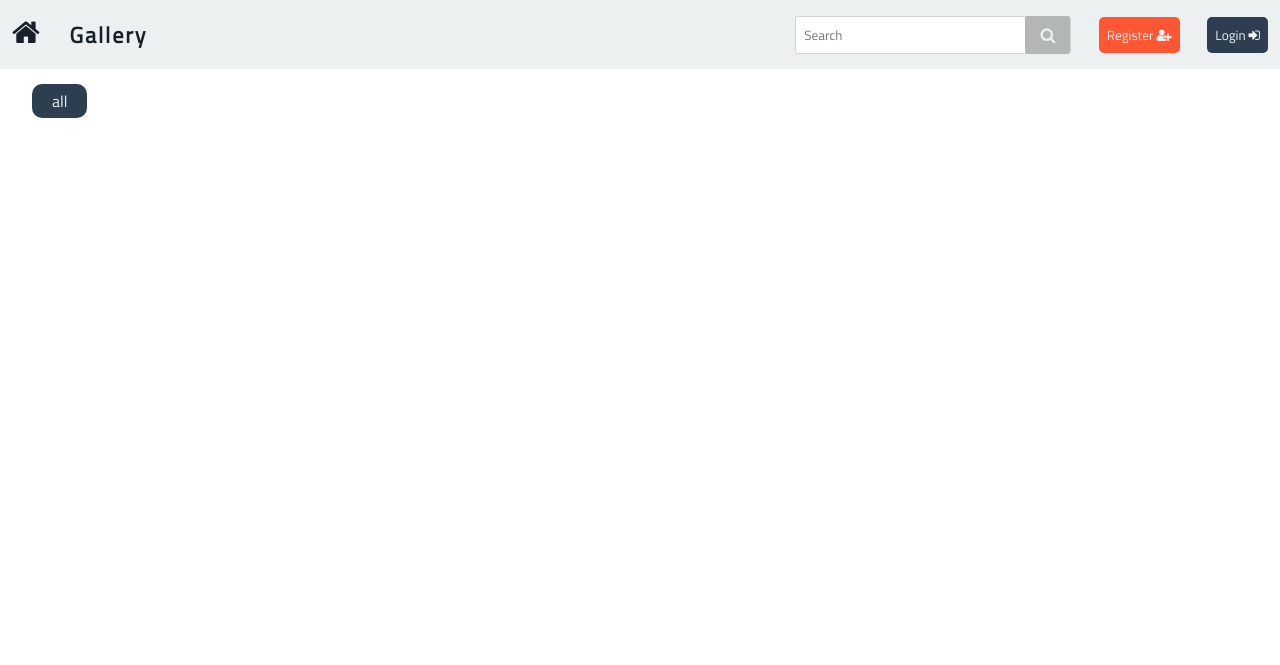
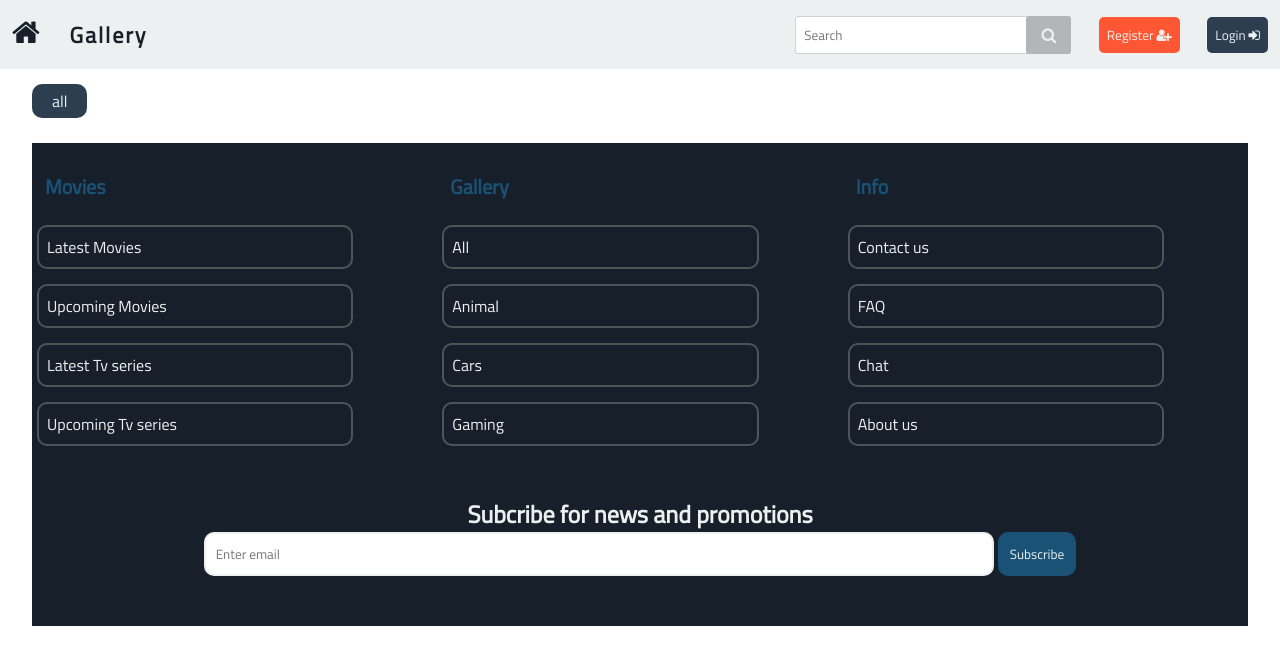
Before and after one commit to VVValx/website, a PHP site: page /gallery.php in a window 1280 px wide. Shown: the top 665 px of the page. Run offline with PHP 8.4, Linux system fonts and the light colour scheme; data that the repository does not hold is empty; some libraries are stand-ins or nearby versions.

Commit message:
Added footer and some other functionalities

```diff
--- a/css/index.css
+++ b/css/index.css
@@ -35,6 +35,7 @@ body,html{
   justify-content: space-between;
   align-items: center;
   z-index: 1000;
+  transition: all .5s;
 }
 
 .topMenu-item{
@@ -43,7 +44,6 @@ body,html{
 
 .topMenu-list{
   display: inline-block;
-  color: #17202A;
   padding: 0 12px;
 }
 
@@ -91,9 +91,9 @@ body,html{
 .topMenu-search{
   width: 100%;
   background: #ECF0F1;
-  border-top: 1px solid #D0D3D4;
   padding: 15px 0;
   display: none;
+  z-index: 2000;
 }
 
 .topMenu-search-item{
@@ -102,7 +102,7 @@ body,html{
 
 .menu-search i{
   position: absolute;
-  right: 13px;
+  right: 12px;
   color: #ecf0f1;
   background: #B3B6B7;
   border: none;
@@ -158,25 +158,24 @@ body,html{
   object-fit: cover;
   border-radius: 3px;
 }
-.fa.fa-bars{font-size: 30px; font-weight: bold;}
-.fa.fa-bars:hover{cursor: pointer;}
+.fa.fa-bars{font-size: 30px; font-weight: bold;cursor: pointer;}
 .fa.fa-home{font-size: 30px;}
 .fa.fa-times{
   position: absolute;
-  left: 3px;
-  top: 0px;
-  font-size: 25px;
+  left: 9px;
+  top: 12px;
+  font-size: 40px;
   color: #ECF0F1;
   cursor: pointer;
 }
 .topMenu.menu-small{display: none;}
 
 .menu-s-body{
-  background: #2C3E50;
-  position: absolute;
+  background: rgba(0,0,0, 0.9);
+  position: fixed;
   right: 0;
   top: 0;
-  z-index: 1000;
+  z-index: 99999;
   width: 100%;
   height: 100%;
   display: none;
@@ -209,6 +208,7 @@ body,html{
 
 .section-tmp{
   width: 100%;
+  margin: 0 auto;
   padding-top: 56.25%;
   height: 0px;
   position: relative;
@@ -465,8 +465,109 @@ body,html{
 }
 
 /************************* Footer ******************/
+.footer{
+  width: 95%;
+  margin: 0 auto;
+  background: #17202A;
+}
+.footer-items{
+  text-align: center;
+  margin-top: 20px;
+}
+
+.footer-items ul{
+  list-style-type: none;
+  margin: 0 5px;
+}
+
+.footer-items li{
+  padding: 8px;
+  margin-top: 15px;
+  border: 2px solid #4D5656;
+  border-radius: 10px;
+  cursor: pointer;
+}
+.footer-items a{text-decoration: none; color: #ECF0F1;}
+
+.footer-items h4{
+  color: #1A5276;
+  margin-left: 5px;
+  padding: 8px;
+  font-size: 20px;
+  font-weight: bold;
+}
+
+.footer-items li:hover{
+  background: #2471A3;
+  border: 2px solid #2471A3;
+}
+
+.footer-sub{
+  text-align: center;
+  padding: 50px 0;
+}
+
+.footer-sub-items input{
+  width: 65%;
+  padding: 10px;
+  border: 2px solid #ECF0F1;
+  border-radius: 10px;
+}
+
+.footer-sub-items button{
+  background: #1A5276;
+  padding: 10px;
+  color: #ECF0F1;
+  border: 2px solid #1A5276;
+  border-radius: 10px;
+  cursor: pointer;
+}
+
+.footer-sub-items h4{
+  color: #ECF0F1;
+  font-size: 18px;
+  font-weight: bold;
+}
+
+.footer-sub-items input:focus{
+  outline: none;
+  background: #909497;
+  border: 2px solid #909497;
+}
+
+.footer-menu{
+    display: grid;
+    grid-template-columns: repeat(3, 1fr);
+  }
+
+.footer-items{
+  text-align: left;
+}
+
+.footer-items li{
+  max-width: 100%;
+  width: 80%;
+}
+
+.footer-sub-items h4{
+  color: #ECF0F1;
+  font-size: 24px;
+  font-weight: bold;
+}
 
 @media screen and (max-width: 768px) {
+  .footer-menu{
+    display: block;
+  }
+
+  .footer-items{
+    text-align: center;
+  }
+
+.footer-items li{
+  margin: 15px auto;
+}
+
 .section-3-grid{
     grid-template-columns: repeat(auto-fit, minmax(150px, 1fr));
     grid-auto-rows: minmax(150px, auto);
--- a/footer.php
+++ b/footer.php
@@ -1,6 +1,6 @@
 <div class="footer">
-  <div class="footer_menu">
-    <nav class="footer_items">
+  <div class="footer-menu">
+    <nav class="footer-items">
       <h4>Movies</h4>
       <ul>
         <li><a href="#">Latest Movies</a></li>
@@ -10,16 +10,17 @@
       </ul>
     </nav>
 
-    <nav class="footer_items">
-      <h4>Shopping</h4>
+    <nav class="footer-items">
+      <h4>Gallery</h4>
       <ul>
-        <li><a href="#">Men</a></li>
-        <li><a href="#">Ladies</a></li>
-        <li><a href="#">Young boys</a></li>
-        <li><a href="#">Young ladies</a></li>
+        <li><a href="#">All</a></li>
+        <li><a href="#">Animal</a></li>
+        <li><a href="#">Cars</a></li>
+        <li><a href="#">Gaming</a></li>
       </ul>
     </nav>
-    <nav class="footer_items">
+
+    <nav class="footer-items">
       <h4>Info</h4>
       <ul>
         <li><a href="#">Contact us</a></li>
@@ -30,10 +31,10 @@
     </nav>
   </div>
 
-  <div class="footer_sub">
-    <div class="footer_sub_items">
+  <div class="footer-sub">
+    <div class="footer-sub-items">
       <h4>Subcribe for news and promotions</h4>
-      <input type="text" name="subcribe_input" placeholder="Enter email">
+      <input type="text" name="subcribe-input" placeholder="Enter email">
       <button name="subcribe">Subscribe</button>
     </div>
   </div>
--- a/gallery.php
+++ b/gallery.php
@@ -8,5 +8,7 @@
       ?>
     </div>
   </div>
+
+  <?php include "footer.php"?>
 </body>
 </html>
--- a/index.php
+++ b/index.php
@@ -56,6 +56,8 @@
         </diV>
       </div>
     </div>
+
+    <?php include "footer.php" ?>
     <script src="js/videoPlayer.js"></script>
 </body>
 </html>
--- a/js/index.js
+++ b/js/index.js
@@ -77,23 +77,35 @@ $(document).ready(function(){
   const goTop = document.querySelector(".goTop");
   const topMenu = document.querySelector(".topMenu");
   const topMenuS = document.querySelector(".topMenu.menu-small");
+  const search = document.querySelector(".topMenu-search");
   window.addEventListener("scroll", ()=>{
     const el = document.documentElement;
-    console.log(el.scrollTop);
-    if(el.scrollTop > 650){
-      goTop.style.display = " block";
-
+    if(el.scrollTop > 100){
       topMenu.style.position = "fixed";
       topMenu.style.width = "100%";
-      topMenu.style.background = "0 0 4px 4px rgba(0, 0, 0, 0.3)";
+      topMenu.style.background = "rgba(0, 0, 0, 0.3)";
 
       topMenuS.style.position = "fixed";
       topMenuS.style.width = "100%";
+      topMenuS.style.top = "0";
+      topMenuS.style.background = "rgba(0, 0, 0, 0.3)";
 
+      search.style.position = "fixed";
+      search.style.top = "68px";
+      search.style.background = "rgba(0, 0, 0, 0.3)";
     }else{
-      goTop.style.display = "none";
       topMenu.style.position = "static";
+      topMenu.style.background = "#ECF0F1";
+
+      topMenuS.style.position = "static";
+      topMenuS.style.background = "#ECF0F1";
+
+      search.style.position = "static";
+      search.style.background = "#ECF0F1";
     }
+
+    el.scrollTop > 650 ? goTop.style.display = " block": goTop.style.display = "none";
+
   });
 
   goTop.addEventListener("click", ()=>{
```
Also changed, not shown: inc/ImageSearch.inc.php (+21 -6 lines).
